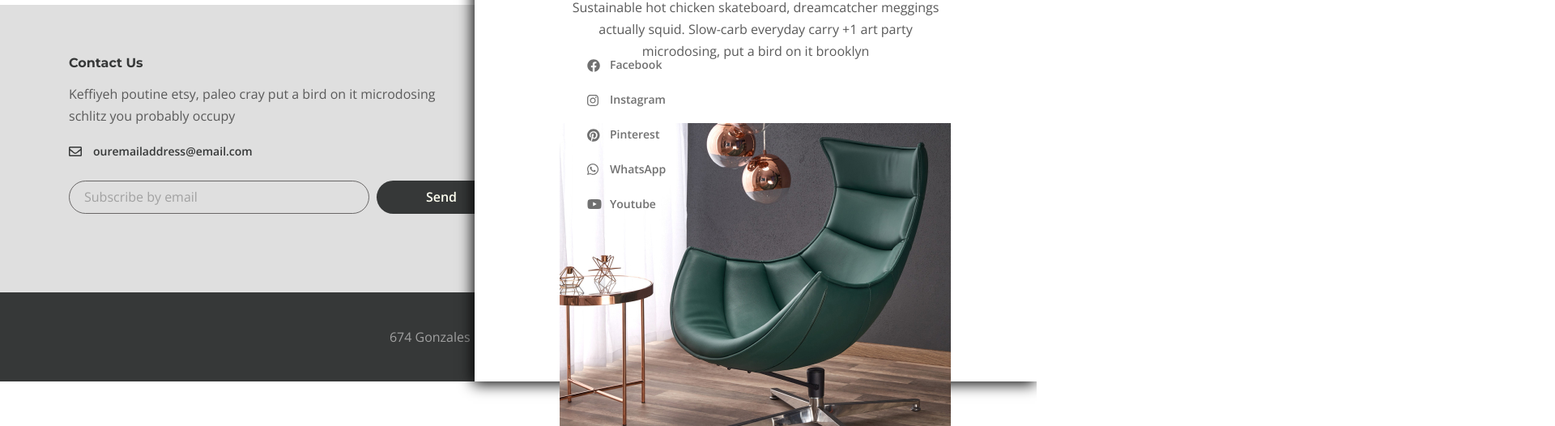
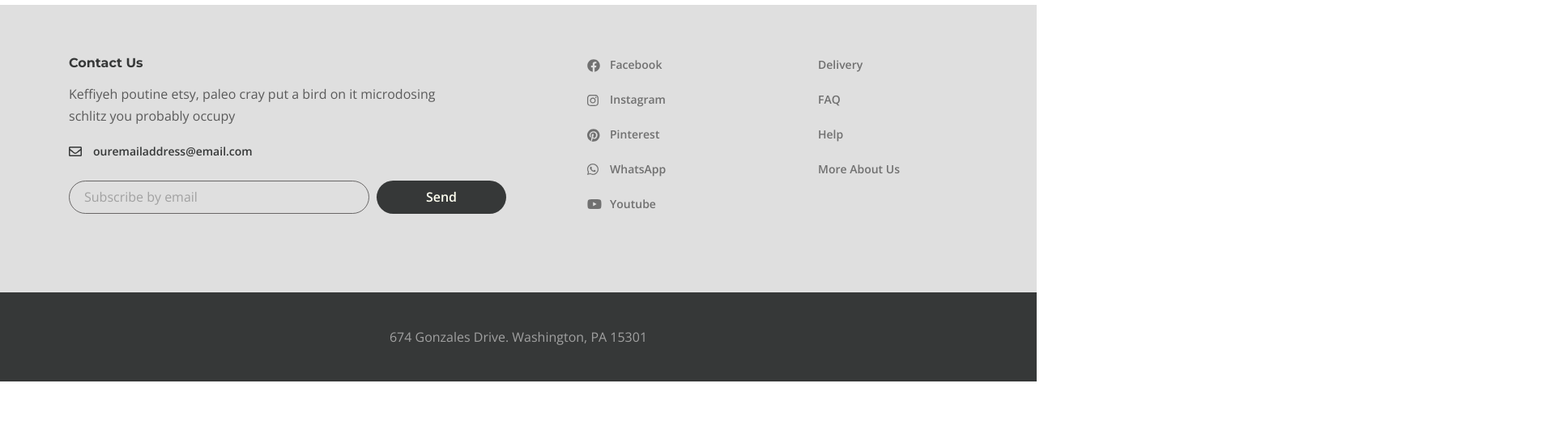
Before and after one commit to AnastasiaGer/desire, a website: page app/index.html in a window 1280 px wide. Shown: the part 329-855 px from the top of the page at 81% size, 1920 px wide, since content can reach past the window. Drawn offline with nearby package versions, Linux system fonts and the light colour scheme.

Commit message:
rightside-menu--close

```diff
--- a/app/scss/style.scss
+++ b/app/scss/style.scss
@@ -222,8 +222,11 @@
 
   box-shadow: -2px 3px 17px 0 #000;
 
-  &.rightside-menu--close
+  transition: all .3s;
+}
 
+.rightside-menu.rightside-menu--close {
+ transform: translateX(1000%);
 }
 
 .rightside-menu__close{
```
Also changed, not shown: app/css/style.min.css, dist/css/style.min.css.
